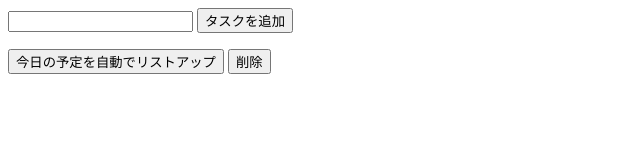
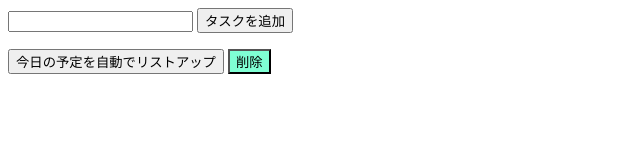
Before and after one commit to suzuking19/github-flow-tutorial, a plain HTML site: page index.html in a window 1280 px wide. Shown: the whole page, without its empty margins (0-640 px from the left). Drawn offline with Linux system fonts and the light colour scheme.

Commit message:
色の修正をしました

```diff
--- a/index.html
+++ b/index.html
@@ -13,7 +13,7 @@
     <ul id="todoList"></ul>
     <div>
         <button id="addadd">今日の予定を自動でリストアップ</button>
-        <button id="refresh-button">削除</button>
+        <button id="refresh-button" style="background-color: aquamarine;">削除</button>
     </div>
     <script>
         const inputAria = document.getElementById("input");
```
